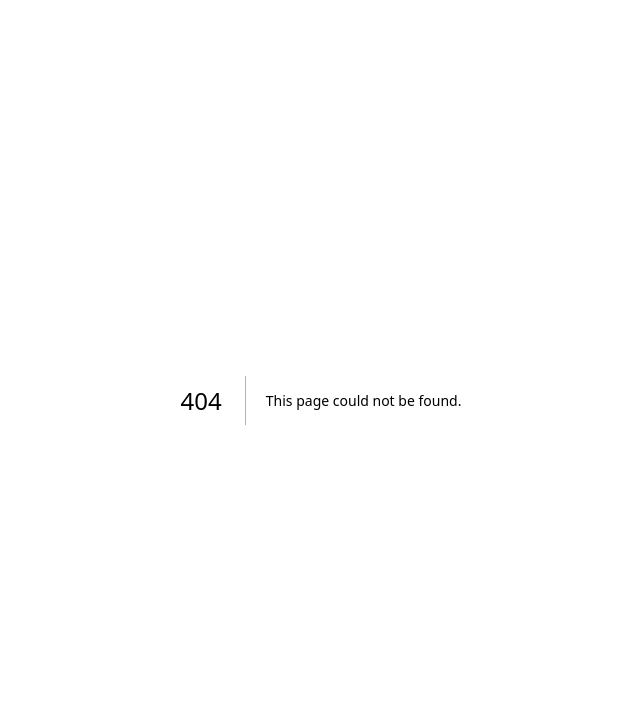
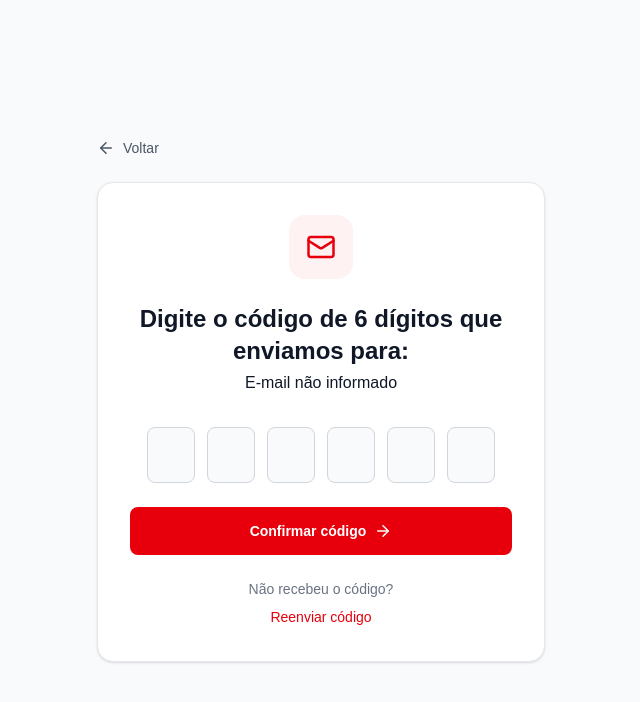
Before and after one commit to felipefpinto/icomida, a Next.js app: page /login/verificar-email in a window 1280 px wide. Before the commit this address had no page. Shown: the top 702 px of the page, without its empty margins (319-959 px from the left). Built offline with nearby package versions, Linux system fonts and the light colour scheme.

Commit message:
feat: rota login via otp(simulado)

```diff
--- /dev/null
+++ b/src/app/login/confirmar-telefone/page.jsx
@@ -0,0 +1,78 @@
+"use client";
+
+import { useEffect, useState } from "react";
+import { useRouter, useSearchParams } from "next/navigation";
+
+export default function ConfirmarTelefoneLogin() {
+  const router = useRouter();
+  const searchParams = useSearchParams();
+
+  const email = searchParams.get("email");
+
+  const [celular, setCelular] = useState("");
+  const [carregando, setCarregando] = useState(true);
+  const [erro, setErro] = useState("");
+
+  console.log("COMPONENTE CARREGADO");
+  console.log("EMAIL DA URL:", email);
+
+  useEffect(() => {
+    console.log("USEEFFECT EXECUTADO");
+    console.log("EMAIL:", email);
+
+    async function buscarTelefone() {
+      if (!email) {
+        console.log("EMAIL NÃO FOI RECEBIDO");
+        setErro("E-mail não informado.");
+        setCarregando(false);
+        return;
+      }
+
+      try {
+        const url = `http://127.0.0.1:8000/usuario/telefone?email=${encodeURIComponent(email)}`;
+
+        console.log("FAZENDO REQUISIÇÃO PARA:", url);
+
+        const response = await fetch(url);
+
+        console.log("STATUS DA RESPOSTA:", response.status);
+
+        const data = await response.json();
+
+        console.log("RESPOSTA DA API:", data);
+
+        if (!response.ok) {
+          throw new Error(data.detail || "Telefone não encontrado.");
+        }
+
+        console.log("CELULAR RECEBIDO:", data.celular);
+
+        setCelular(data.celular);
+
+      } catch (error) {
+        console.error("ERRO NA REQUISIÇÃO:", error);
+        setErro("Não foi possível encontrar o telefone cadastrado.");
+      } finally {
+        setCarregando(false);
+      }
+    }
+
+    buscarTelefone();
+  }, [email]);
+
+  return (
+    <main>
+      <h1>Teste telefone</h1>
+
+      <p>E-mail: {email || "Não informado"}</p>
+
+      <p>Telefone: {celular || "Não carregado"}</p>
+
+      <p>
+        Status: {carregando ? "Carregando..." : "Finalizado"}
+      </p>
+
+      {erro && <p>Erro: {erro}</p>}
+    </main>
+  );
+}
--- a/src/app/login/page.jsx
+++ b/src/app/login/page.jsx
@@ -33,7 +33,7 @@ export default function Login() {
 
     // Usuário encontrado
     if (response.status === 200) {
-      router.push(`/login/senha?email=${encodeURIComponent(email)}`);
+      router.push(`/login/verificar-email?email=${encodeURIComponent(email)}`);
       return;
     }
 
--- /dev/null
+++ b/src/app/login/verificar-email/page.jsx
@@ -0,0 +1,231 @@
+"use client";
+
+import { useRef, useState } from "react";
+import { useRouter, useSearchParams } from "next/navigation";
+import Link from "next/link";
+import {
+  ArrowLeft,
+  Mail,
+  ArrowRight,
+  User,
+} from "lucide-react";
+
+export default function VerificarCodigo() {
+  const router = useRouter();
+  const searchParams = useSearchParams();
+
+  const email = searchParams.get("email");
+
+  const [codigo, setCodigo] = useState(["", "", "", "", "", ""]);
+  const [erro, setErro] = useState("");
+
+  const inputsRef = useRef([]);
+
+  // Código temporário para testes
+  const codigoCorreto = "123456";
+
+  const handleChange = (value, index) => {
+    if (!/^\d*$/.test(value)) return;
+
+    const novoCodigo = [...codigo];
+    novoCodigo[index] = value.slice(-1);
+
+    setCodigo(novoCodigo);
+    setErro("");
+
+    if (value && index < 5) {
+      inputsRef.current[index + 1]?.focus();
+    }
+  };
+
+  const handleKeyDown = (event, index) => {
+    if (
+      event.key === "Backspace" &&
+      !codigo[index] &&
+      index > 0
+    ) {
+      inputsRef.current[index - 1]?.focus();
+    }
+  };
+
+  const handleSubmit = (event) => {
+    event.preventDefault();
+
+    const codigoDigitado = codigo.join("");
+
+    if (codigoDigitado.length !== 6) {
+      setErro("Digite o código completo.");
+      return;
+    }
+
+    if (codigoDigitado !== codigoCorreto) {
+      setErro("Código incorreto. Tente novamente.");
+      return;
+    }
+
+    // Temporariamente, avança para a próxima etapa
+    router.push(
+      `/login/confirmar-telefone?email=${encodeURIComponent(email)}`
+    );
+  };
+
+  return (
+    <main className="flex min-h-screen items-center justify-center bg-gray-50 px-4 py-10">
+      <div className="w-full max-w-md">
+
+        {/* VOLTAR */}
+        <Link
+          href={"/login"}
+          className="
+            mb-6
+            inline-flex
+            items-center
+            gap-2
+            text-sm
+            text-gray-600
+            transition
+            hover:text-red-600
+          "
+        >
+          <ArrowLeft size={18} />
+          Voltar
+        </Link>
+
+        <div className="rounded-2xl border border-gray-200 bg-white p-8 shadow-sm">
+
+          {/* ÍCONE */}
+          <div className="mb-6 flex justify-center">
+            <div
+              className="
+                flex
+                h-16
+                w-16
+                items-center
+                justify-center
+                rounded-2xl
+                bg-red-50
+                text-red-600
+              "
+            >
+              <Mail size={30} />
+            </div>
+          </div>
+
+          {/* TÍTULO */}
+          <div className="text-center">
+
+            <h1 className="text-2xl font-bold text-gray-900">
+              Digite o código de 6 dígitos que enviamos para:
+            </h1>
+
+
+            <p className="mt-1 truncate font-medium text-gray-900">
+              {email || "E-mail não informado"}
+            </p>
+
+          </div>
+
+          {/* CÓDIGO */}
+          <form onSubmit={handleSubmit}>
+
+            <div className="mt-8 flex justify-center gap-2 sm:gap-3">
+              {codigo.map((numero, index) => (
+                <input
+                  key={index}
+                  ref={(element) => {
+                    inputsRef.current[index] = element;
+                  }}
+                  type="text"
+                  inputMode="numeric"
+                  maxLength={1}
+                  value={numero}
+                  onChange={(event) =>
+                    handleChange(event.target.value, index)
+                  }
+                  onKeyDown={(event) =>
+                    handleKeyDown(event, index)
+                  }
+                  className="
+                    h-14
+                    w-11
+                    rounded-lg
+                    border
+                    border-gray-300
+                    bg-gray-50
+                    text-center
+                    text-xl
+                    font-semibold
+                    text-gray-900
+                    outline-none
+                    transition
+                    focus:border-red-600
+                    focus:ring-2
+                    focus:ring-red-100
+                    sm:w-12
+                  "
+                />
+              ))}
+            </div>
+
+            {/* ERRO */}
+            {erro && (
+              <p className="mt-4 text-center text-sm text-red-600">
+                {erro}
+              </p>
+            )}
+
+            {/* CONFIRMAR */}
+            <button
+              type="submit"
+              className="
+                mt-6
+                flex
+                h-12
+                w-full
+                items-center
+                justify-center
+                gap-2
+                rounded-lg
+                bg-red-600
+                text-sm
+                font-semibold
+                text-white
+                transition
+                hover:bg-red-700
+              "
+            >
+              Confirmar código
+
+              <ArrowRight size={18} />
+            </button>
+
+          </form>
+
+          {/* REENVIO */}
+          <div className="mt-6 text-center">
+
+            <p className="text-sm text-gray-500">
+              Não recebeu o código?
+            </p>
+
+            <button
+              type="button"
+              className="
+                mt-2
+                text-sm
+                font-medium
+                text-red-600
+                transition
+                hover:text-red-700
+              "
+            >
+              Reenviar código
+            </button>
+
+          </div>
+
+        </div>
+      </div>
+    </main>
+  );
+}
```
